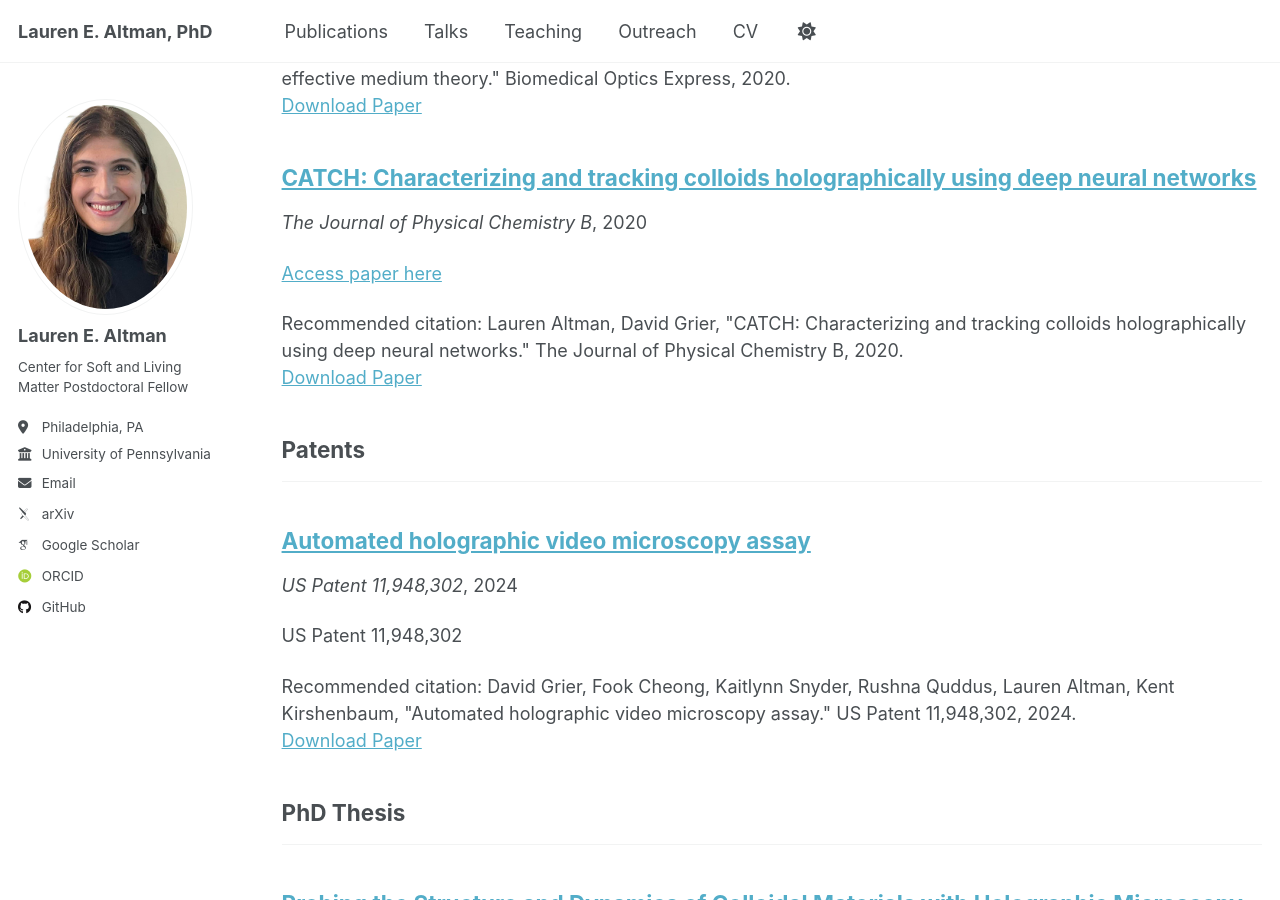
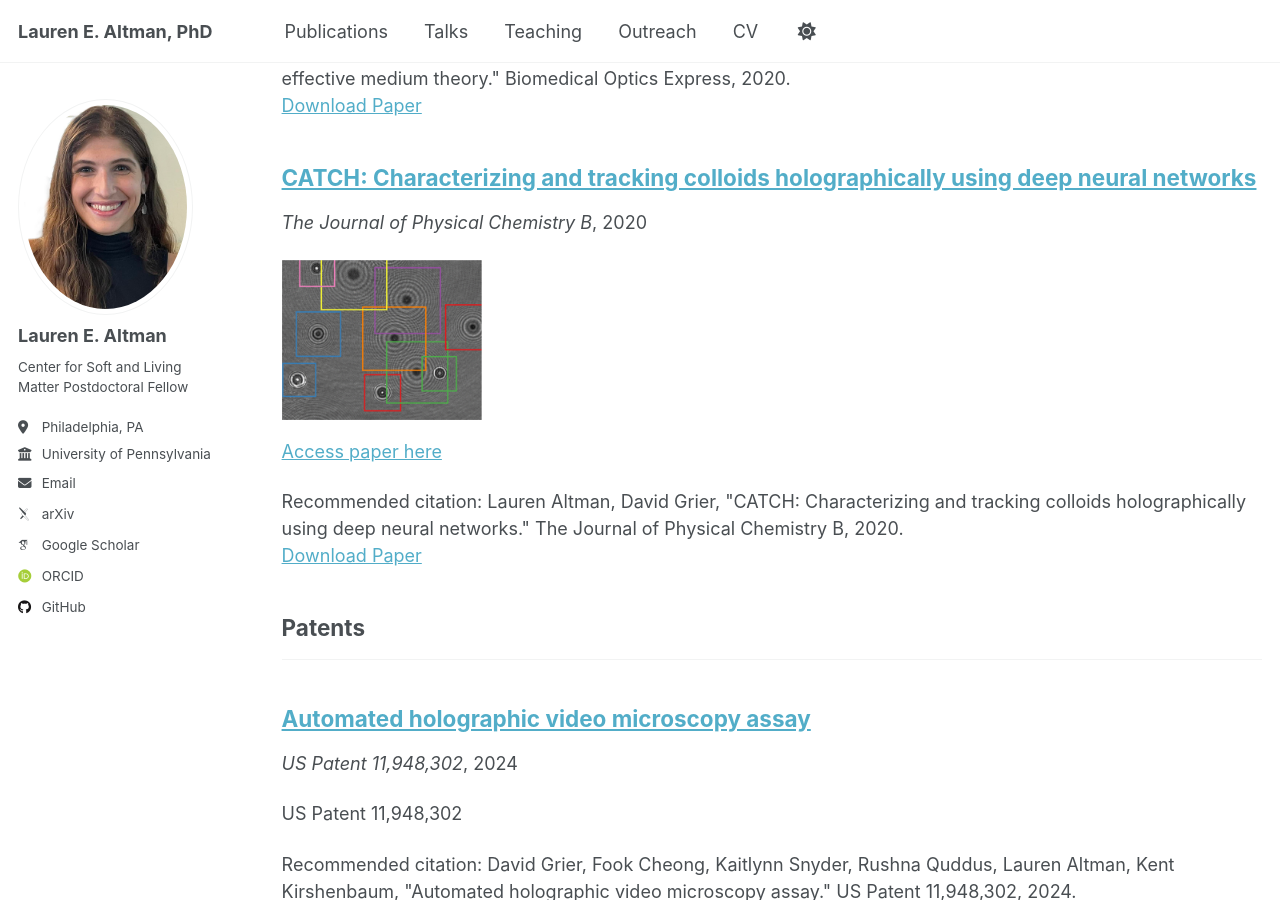
Before and after one commit to laltman2/laltman2.github.io, a Jekyll site: the page built from _pages/publications.html, in a window 1280 px wide and 900 px high, scrolled down 2640 px. Built offline with Jekyll 4.4.1, drawn with Linux system fonts in a browser that asks for light colours; some web fonts are replaced; a script that is not in the unit is left out.

Commit message:
Update archive-single.html

```diff
--- a/_includes/archive-single.html
+++ b/_includes/archive-single.html
@@ -28,16 +28,7 @@
 
     <h2 class="archive__item-title" itemprop="headline">
       {% if post.link %}
-        {% if post.image %}
-          <table>
-          <tr>
-          <td><a href="{{ post.link }}">{{ title }}</a> <a href="{{ base_path }}{{ post.url }}" rel="permalink"><i class="fa fa-link" aria-hidden="true" title="permalink"></i><span class="sr-only">Permalink</span></a></td>
-          <td><img src = "{{ post.image }}" width="200"></td>
-          </tr>
-          </table>
-        {% else %}
         <a href="{{ post.link }}">{{ title }}</a> <a href="{{ base_path }}{{ post.url }}" rel="permalink"><i class="fa fa-link" aria-hidden="true" title="permalink"></i><span class="sr-only">Permalink</span></a>
-        {% endif %}
       {% else %}
         <a href="{{ base_path }}{{ post.url }}" rel="permalink">{{ title }}</a>
       {% endif %}
@@ -53,6 +44,10 @@
           <p> <i>{{ post.venue }}</i>, {{ post.date | default: "1900-01-01" | date: "%Y" }} </p>
         {% elsif post.date %}
          <p class="page__date"><strong><i class="fa fa-fw fa-calendar" aria-hidden="true"></i> {{ site.data.ui-text[site.locale].date_label | default: "Published:" }}</strong> <time datetime="{{ post.date | default: "1900-01-01" | date_to_xmlschema }}">{{ post.date | default: "1900-01-01" | date: "%B %d, %Y" }}</time></p>
+        {% endif %}
+
+        {% if post.image %}
+        <img src = "{{ post.image }}" alt= "{{ post.title }}" width="200">
         {% endif %}
 
     {% if post.excerpt and site.read_more != 'enabled' %}
```
